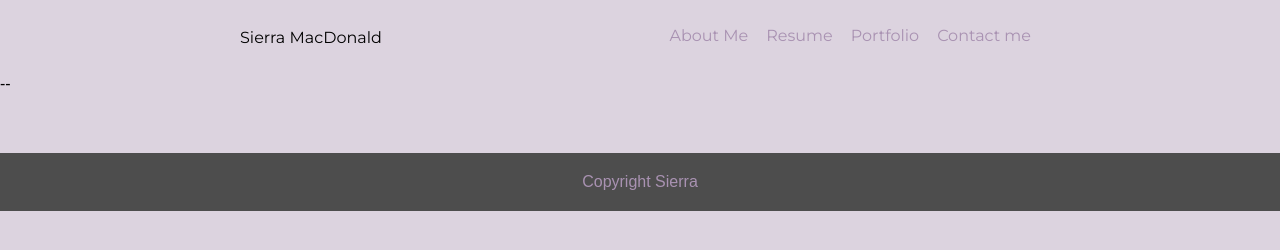
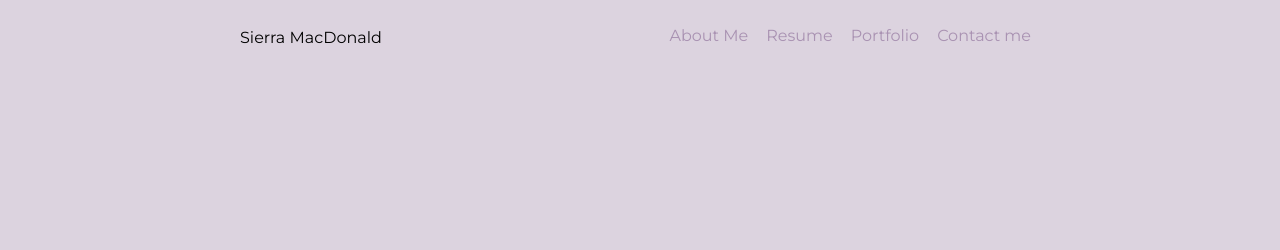
Before and after one commit to sierrainertia/technicalwriter, a plain HTML site: page about.html in a window 1280 px wide. Drawn offline with Linux system fonts and the light colour scheme; a web font is replaced by a local one.

Commit message:
Update about.html

```diff
--- a/about.html
+++ b/about.html
@@ -26,6 +26,6 @@
 <div class="wrapper">
 </div>
 </main>
--- <footer>Copyright Sierra</footer>
+<!-- <footer>Copyright Sierra</footer> -->
 </body>
   </html>
```
